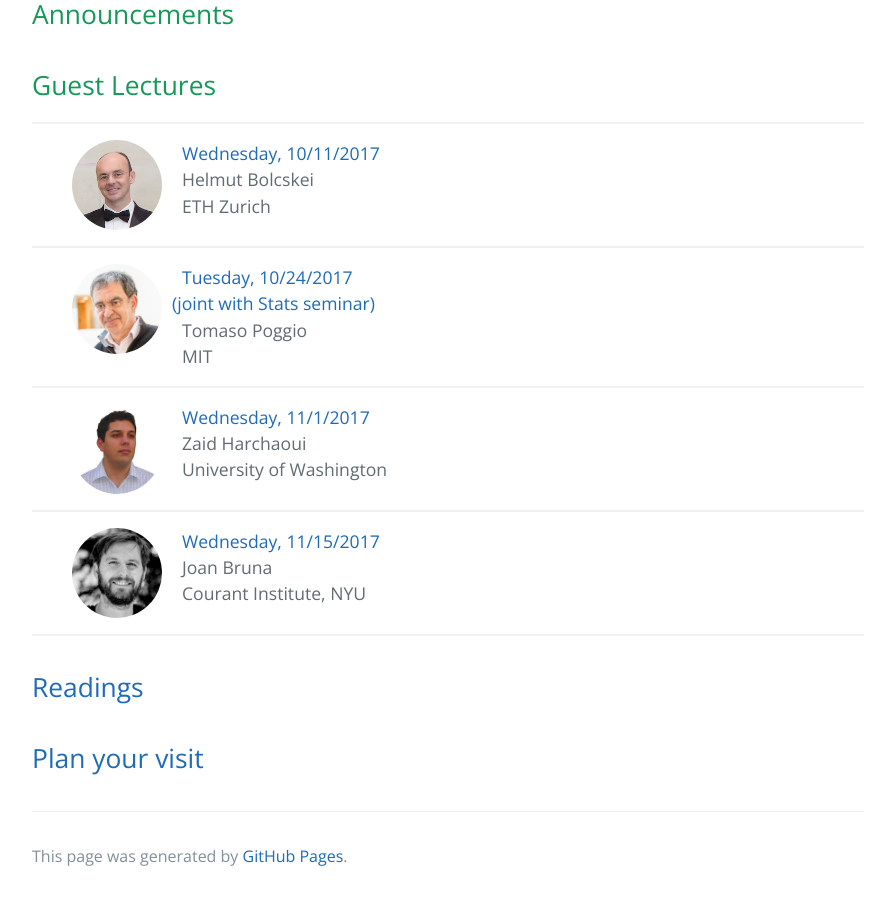
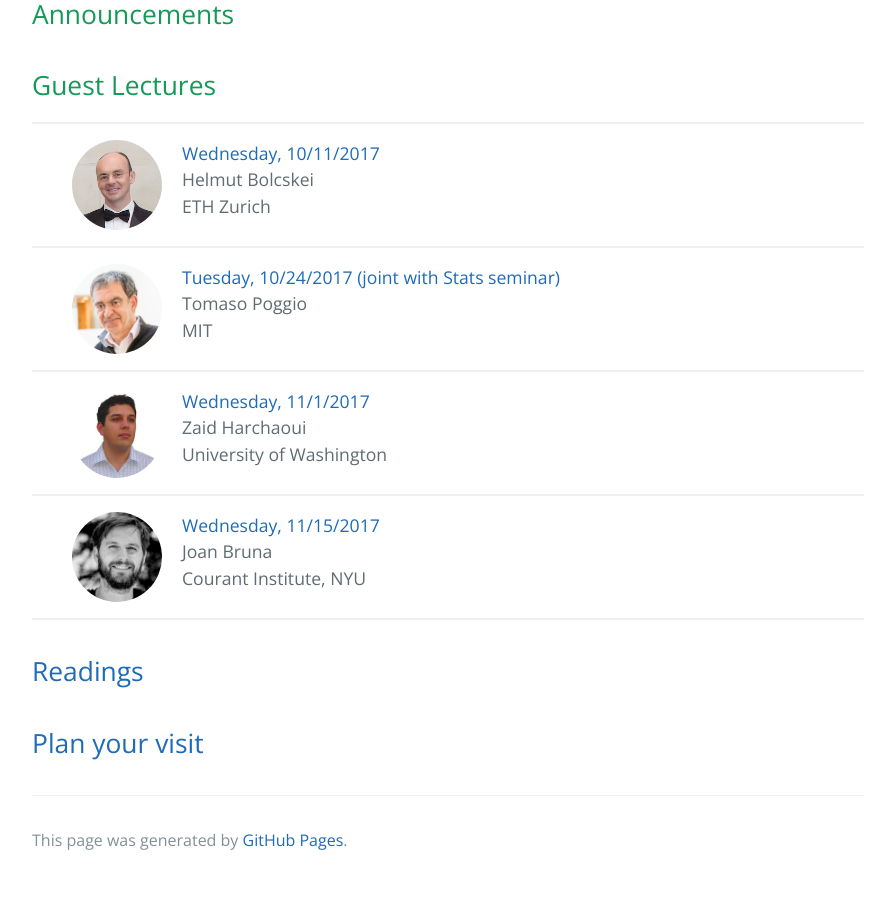
Before and after one commit to stats385/stats385.github.io, a Jekyll site: the page built from index.md, in a window 1280 px wide and 900 px high, scrolled down 825 px. Shown: the whole window, without its empty margins (192-1087 px from the left). Built offline with Jekyll 4.4.1, drawn with Linux system fonts in a browser that asks for light colours; the repository's description, which GitHub fills in, is left out.

Commit message:
poggio date changed

```diff
--- a/index.md
+++ b/index.md
@@ -27,7 +27,7 @@
 <img src="assets/img/poggio.png">
 </div>
 <div class="card">
-<a class="talkdate" href="./poggio_lecture">Tuesday, 10/24/2017<br>(joint with Stats seminar)</a> <br>
+<a class="talkdate" href="./poggio_lecture">Tuesday, 10/24/2017 (joint with Stats seminar)</a> <br>
 <span class="speaker">Tomaso Poggio</span> <br>
 <span class="speakerposition">MIT</span>
 </div>
```
